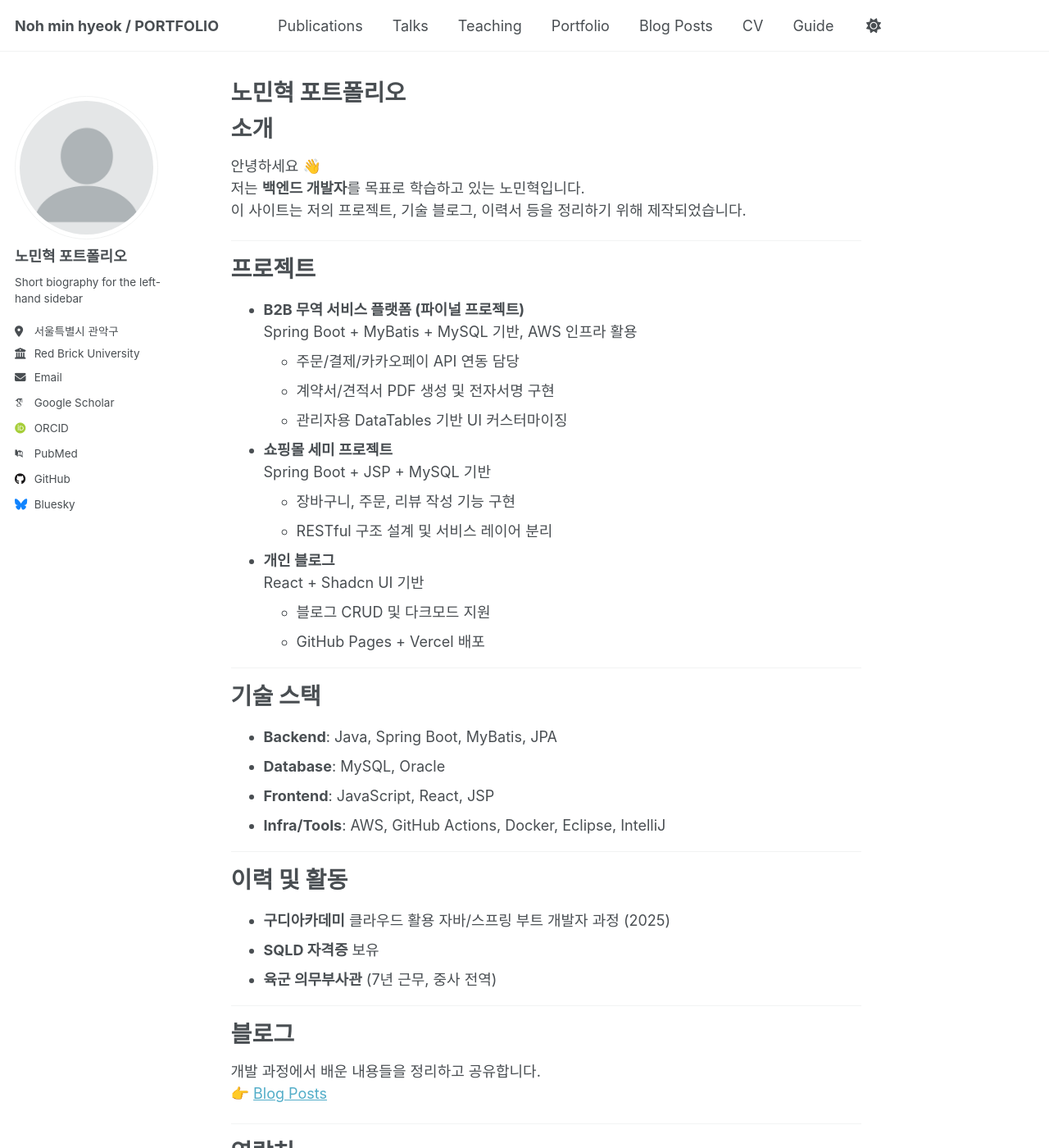
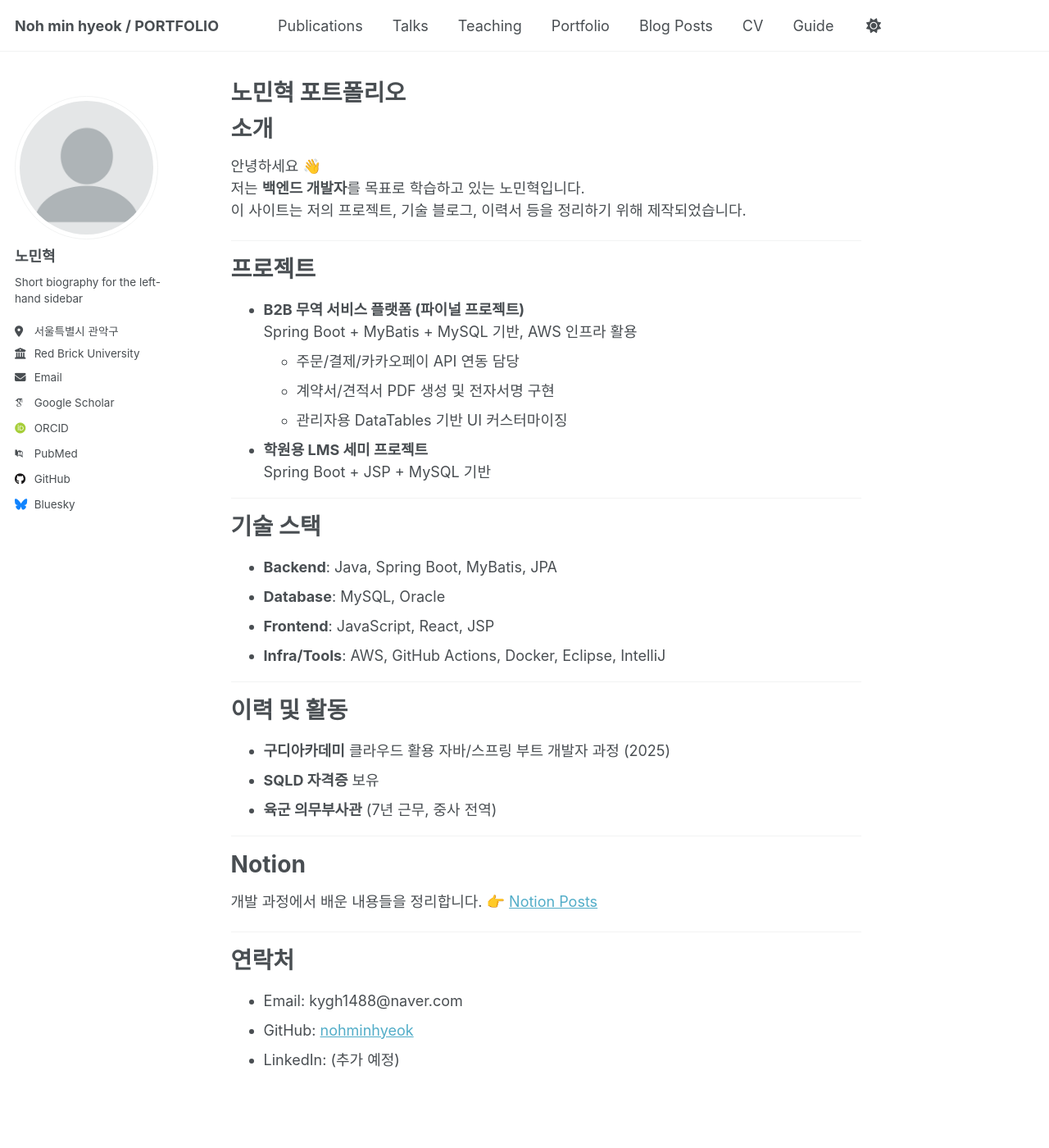
Before and after one commit to nohminhyeok/nohminhyeok.github.io, a Jekyll site: the page built from _pages/about.md, in a window 1280 px wide and 1400 px high. Shown: the whole window at 82% size. Built offline with Jekyll 4.4.1, drawn with Linux system fonts in a browser that asks for light colours; some web fonts are replaced; a script that is not in the unit is left out.

Commit message:
포트폴리오

```diff
--- a/_config.yml
+++ b/_config.yml
@@ -24,7 +24,7 @@ repository               : "academicpages/academicpages.github.io"
 author:
   # Biographic information
   avatar           : "profile.png"
-  name             : "노민혁 포트폴리오"
+  name             : "노민혁"
   pronouns         : # example: "she/her"
   bio              : "Short biography for the left-hand sidebar"
   location         : "서울특별시 관악구"
--- a/_pages/about.md
+++ b/_pages/about.md
@@ -21,15 +21,8 @@ redirect_from:
   - 계약서/견적서 PDF 생성 및 전자서명 구현
   - 관리자용 DataTables 기반 UI 커스터마이징
 
-- **쇼핑몰 세미 프로젝트**
+- **학원용 LMS 세미 프로젝트**
   Spring Boot + JSP + MySQL 기반
-  - 장바구니, 주문, 리뷰 작성 기능 구현
-  - RESTful 구조 설계 및 서비스 레이어 분리
-
-- **개인 블로그**
-  React + Shadcn UI 기반
-  - 블로그 CRUD 및 다크모드 지원
-  - GitHub Pages + Vercel 배포
 
 ---
 
@@ -48,9 +41,9 @@ redirect_from:
 
 ---
 
-# 블로그
-개발 과정에서 배운 내용들을 정리하고 공유합니다.
-👉 [Blog Posts](/blog/)
+# Notion
+개발 과정에서 배운 내용들을 정리합니다.
+👉 [Notion Posts](/https://www.notion.so/Dev-Docs-2534f8a9065c8043b6baf42fd9f45e69?source=copy_link/)
 
 ---
 
```
